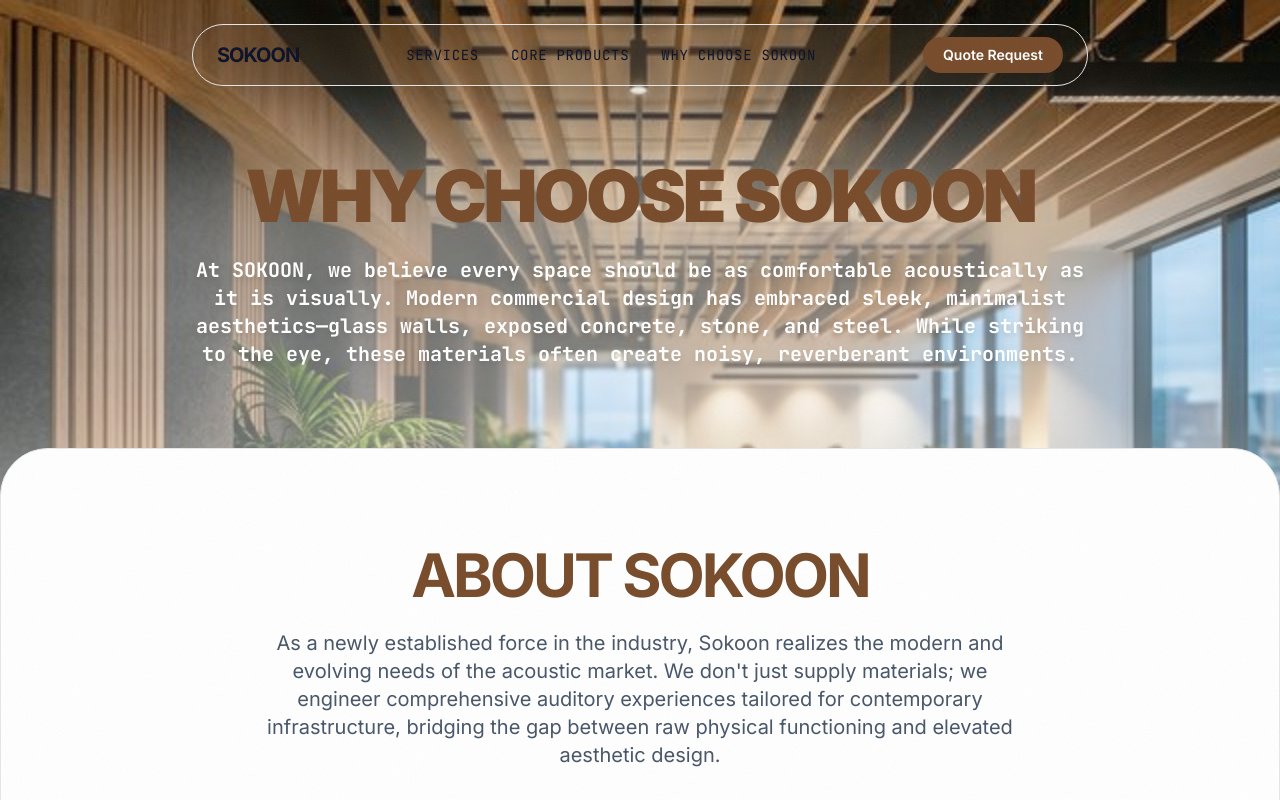
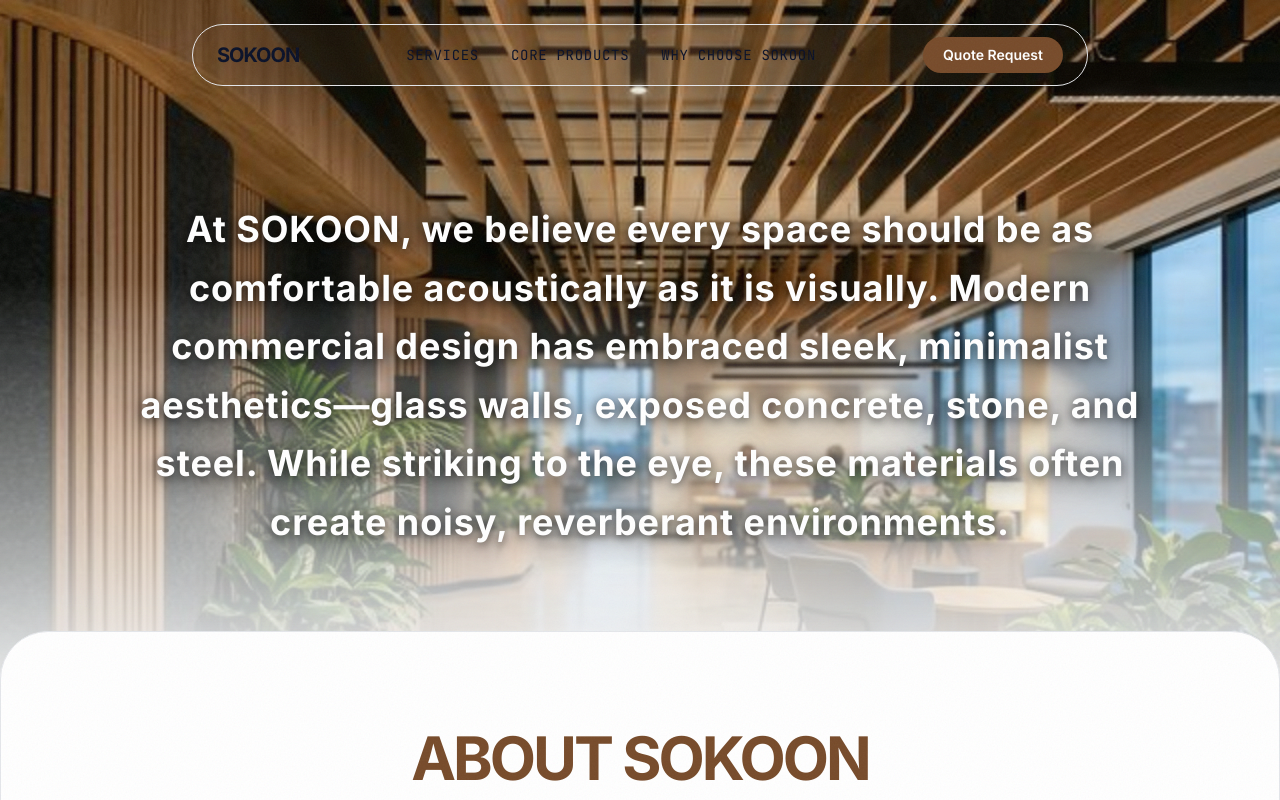
Before and after one commit to dhooomg9-source/sokoon-main, a React (Vite) app: page /why-choose in a window 1280 px wide. Shown: the top 800 px of the page. Built offline with nearby package versions, Linux system fonts and the light colour scheme; a web font is replaced by a local one.

Commit message:
style: remove titles and enlarge hero subtitles to white bold

```diff
--- a/src/pages/ProductsPage.jsx
+++ b/src/pages/ProductsPage.jsx
@@ -52,9 +52,8 @@
 
       <section className="w-full flex flex-col items-center relative z-20 px-6 max-w-[1400px] mx-auto">
 
-        <div className="mb-[350px] reveal-block flex flex-col items-center text-center">
-          <h1 className="font-heading font-black text-[3.5rem] md:text-7xl mb-6 text-[#774b2a] tracking-tighter [text-shadow:_0_4px_30px_rgba(255,255,255,0.7)]">Products</h1>
-          <p className="font-data text-slate-800 max-w-4xl text-[1.15rem] md:text-xl leading-relaxed font-semibold [text-shadow:_0_2px_15px_rgba(255,255,255,0.8)]">
+        <div className="mb-[350px] reveal-block flex flex-col items-center text-center pt-[5vh]">
+          <p className="font-heading text-white max-w-5xl text-2xl md:text-4xl leading-snug md:leading-relaxed font-bold tracking-wide [text-shadow:_0_4px_30px_rgba(0,0,0,0.8),_0_2px_10px_rgba(0,0,0,0.6)]">
             Our products are developed in collaboration with influential contemporary designers, with the aim to create better soundscapes.
           </p>
         </div>
--- a/src/pages/ServicesPage.jsx
+++ b/src/pages/ServicesPage.jsx
@@ -105,11 +105,8 @@
       `}} />
 
       <section className="px-6 md:px-12 lg:px-24 max-w-[1600px] mx-auto mb-[350px]">
-        <div className="mb-20 reveal-item flex flex-col items-center text-center">
-          <h1 className="font-heading font-black text-[3.5rem] md:text-7xl mb-6 text-[#774b2a] tracking-tighter uppercase">
-            Our Integrated <br className="hidden md:block"/> Services
-          </h1>
-          <p className="font-data text-slate-800 max-w-4xl text-[1.15rem] md:text-xl leading-relaxed font-semibold">
+        <div className="mb-20 reveal-item flex flex-col items-center text-center pt-[5vh]">
+          <p className="font-heading text-white max-w-5xl text-2xl md:text-4xl leading-snug md:leading-relaxed font-bold tracking-wide [text-shadow:_0_4px_30px_rgba(0,0,0,0.8),_0_2px_10px_rgba(0,0,0,0.6)]">
             From precise acoustic diagnostics to the installation of premium sound control systems. We engineer silence with unparalleled accuracy.
           </p>
         </div>
--- a/src/pages/WhyChoosePage.jsx
+++ b/src/pages/WhyChoosePage.jsx
@@ -41,13 +41,8 @@
 
       <section className="py-16 px-6 md:px-12 lg:px-24 bg-transparent w-full flex flex-col items-center relative z-20 mb-[350px]">
         <div className="w-full max-w-6xl">
-          <div className="mb-20 reveal-block flex flex-col items-center text-center relative z-10">
-            {/* White wash just for the text to boost visibility on the dark image */}
-            <div className="absolute inset-0 bg-white/50 blur-3xl -z-10 rounded-[100%] scale-125"></div>
-            <h1 className="font-heading font-black text-[3.5rem] md:text-7xl mb-6 text-[#774b2a] tracking-tighter uppercase">
-              Why Choose Sokoon
-            </h1>
-            <p className="font-data text-white font-bold drop-shadow-md max-w-4xl text-[1.15rem] md:text-xl leading-relaxed">
+          <div className="mb-20 reveal-block flex flex-col items-center text-center pt-[5vh]">
+            <p className="font-heading text-white max-w-5xl text-2xl md:text-4xl leading-snug md:leading-relaxed font-bold tracking-wide [text-shadow:_0_4px_30px_rgba(0,0,0,0.8),_0_2px_10px_rgba(0,0,0,0.6)]">
               At SOKOON, we believe every space should be as comfortable acoustically as it is visually. Modern commercial design has embraced sleek, minimalist aesthetics—glass walls, exposed concrete, stone, and steel. While striking to the eye, these materials often create noisy, reverberant environments.
             </p>
           </div>
```
